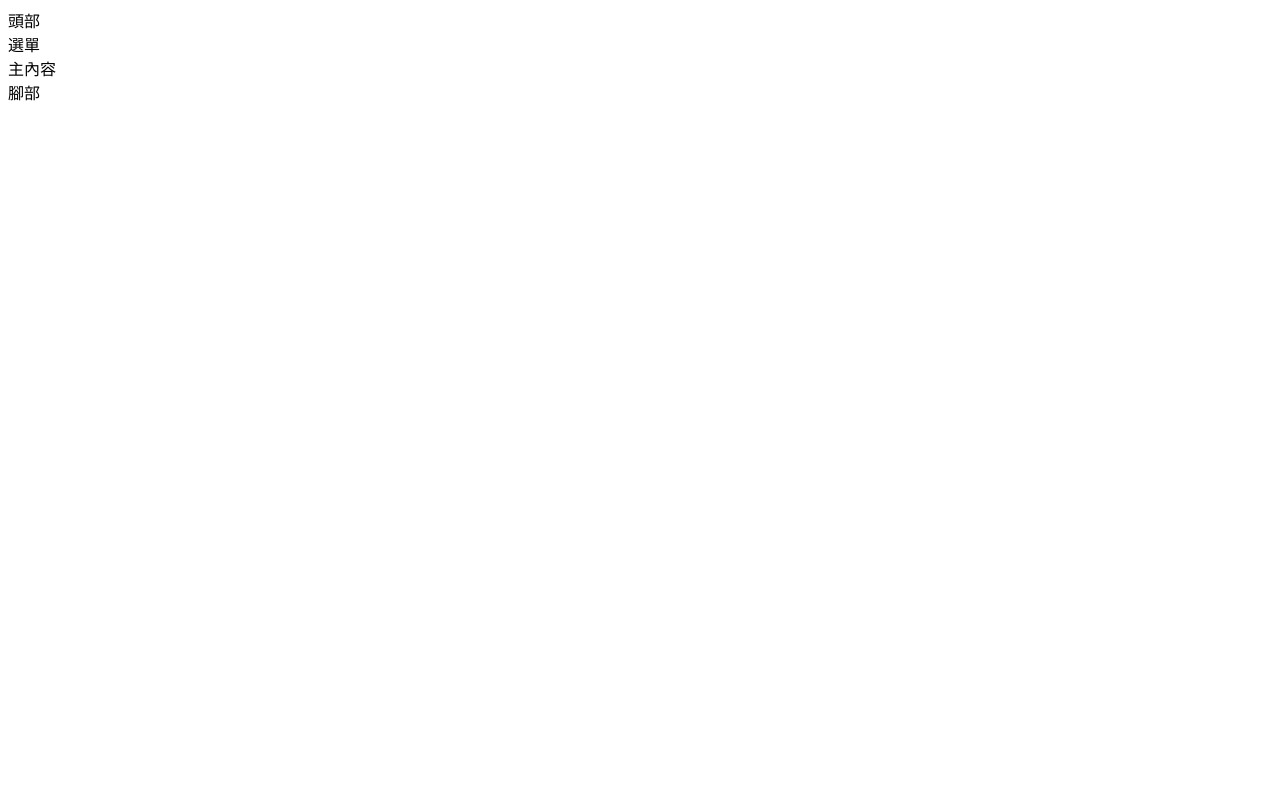
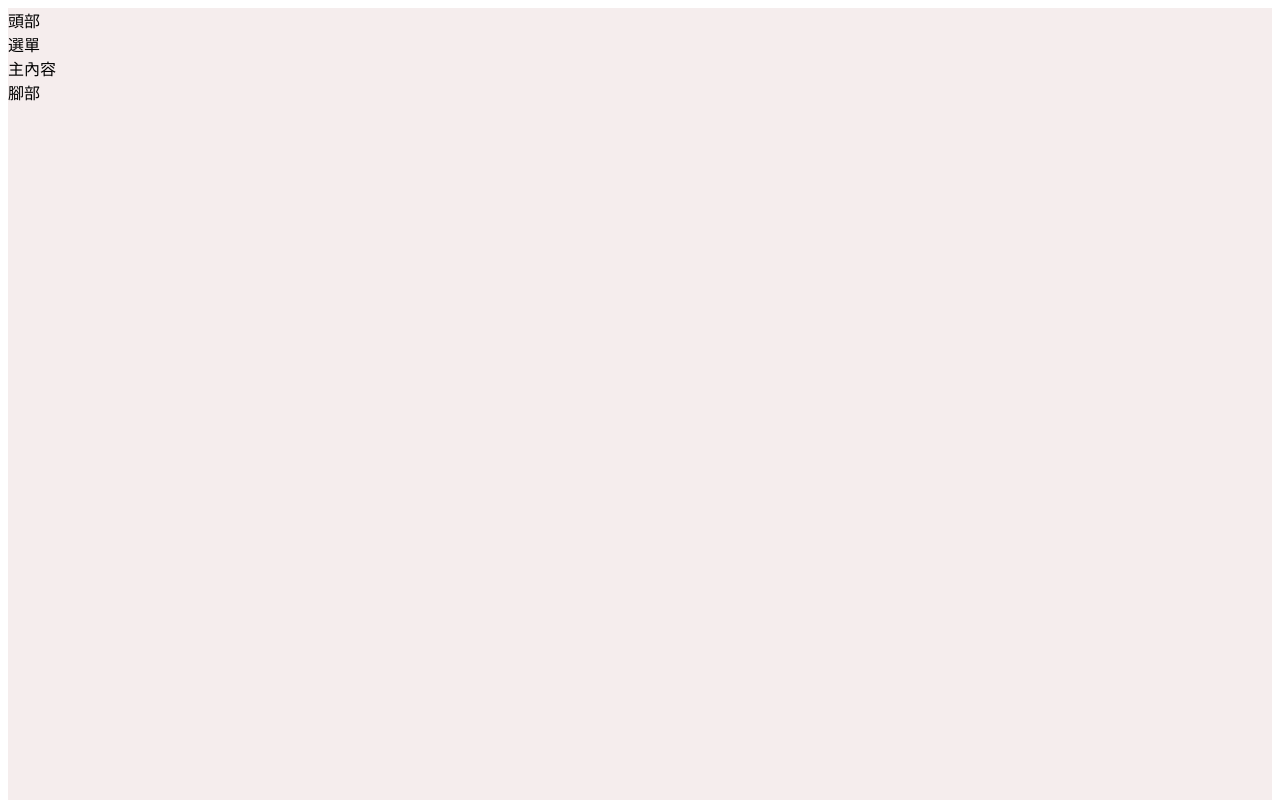
Before and after one commit to 5179487/kkmm, a plain HTML site: page 9-1.html in a window 1280 px wide. Shown: the top 800 px of the page. Drawn offline with Linux system fonts and the light colour scheme.

Commit message:
Add files via upload

```diff
--- a/9-1.html
+++ b/9-1.html
@@ -2,6 +2,16 @@
 <html lang="en">
 <head>
   <meta charset="UTF-8">
+  <style type="text/css">
+    body{
+      margin: 3;/*設定邊界為5*/
+    }
+    .container{
+      width: 100%;/* 設定寬度為 100% */
+      height: 950px;/* 設定高度為 950px */
+      background-color: #F5EDED;/* 設定背景顏色為 #F5EDED 在sublime 「ctrl+shift+c」或者在chrome #000000*/
+    }
+  </style>
   <title>div佈局</title>
 </head>
 <body>
```
